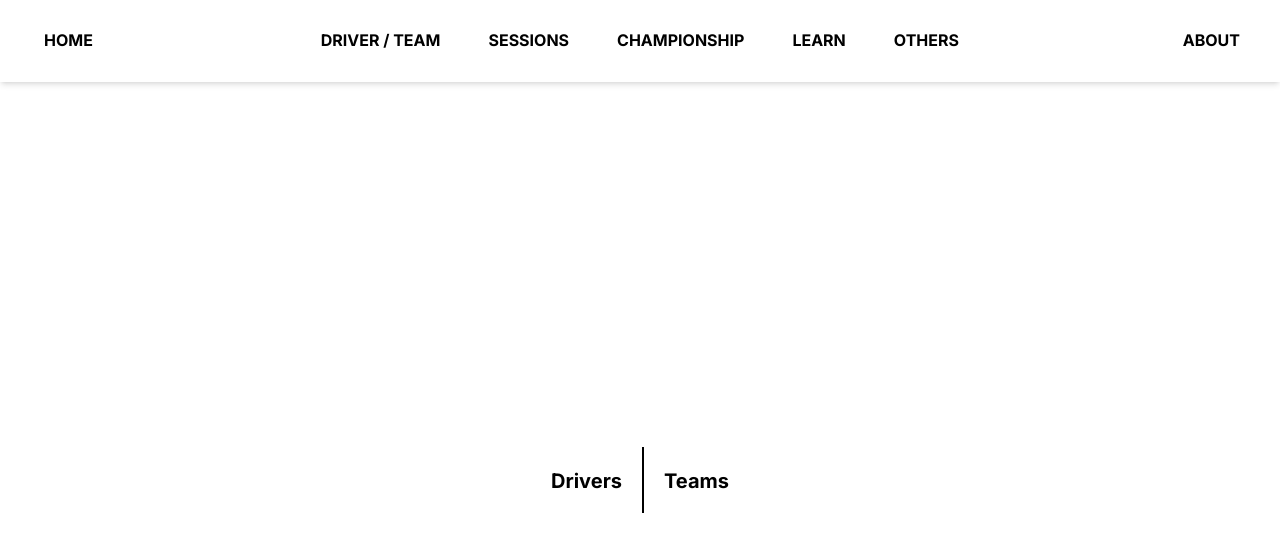
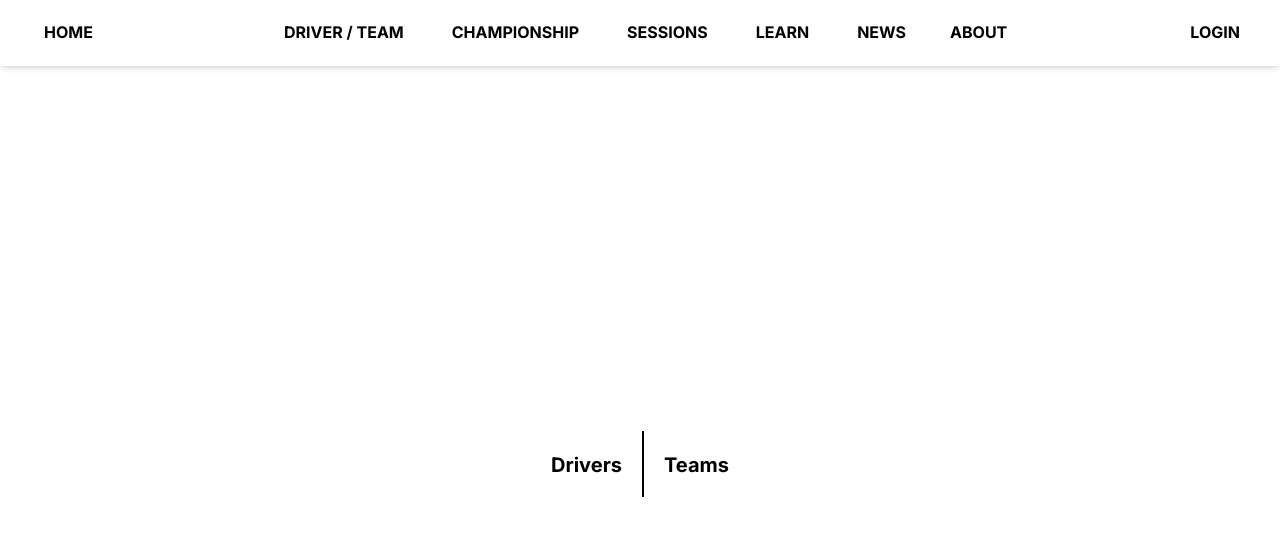
Before and after one commit to juhun32/ftrace, a React (Create React App) app in the folder frontend/: page /info in a window 1280 px wide. Shown: the top 552 px of the page. Built offline with nearby package versions, Linux system fonts and the light colour scheme.

Commit message:
Refactor Header and Intro components; add authentication check in Header, update navigation links, and adjust Intro height for improved layout

```diff
--- a/frontend/src/components/Header.js
+++ b/frontend/src/components/Header.js
@@ -1,39 +1,77 @@
 import React from "react";
+import { useEffect, useState } from "react";
 // import "../css/Menu.css";
 
 // import home from "../img/home.png";
 // import { useEffect } from "react";
 
 const Menu = () => {
+  const [isAuthenticated, setIsAuthenticated] = useState(false);
+
+  useEffect(() => {
+    const checkAuth = () => {
+      const userCookie = document.cookie
+        .split("; ")
+        .find((row) => row.startsWith("user="));
+      if (userCookie) {
+        setIsAuthenticated(true);
+      }
+    };
+    checkAuth();
+  }, []);
+
   return (
-    // <header>
-
-    // </header>
-
-    <header className="w-full text-base font-bold flex justify-between items-center px-10 py-7 bg-white shadow-md">
+    <header className="w-full text-base font-bold flex justify-between items-center px-10 py-5 bg-white shadow-md">
       <div class="text-black hover:text-red-700 border-transparent border-b-2 hover:border-black hover:border-b-2">
-        <a href="/" class="px-1">HOME</a>
+        <a href="/" class="px-1">
+          HOME
+        </a>
       </div>
       <div class="flex gap-10">
         <div class="text-black hover:text-red-700 border-transparent border-b-2 hover:border-black hover:border-b-2">
-          <a href="/info" class="px-1">DRIVER / TEAM</a>
+          <a href="/info" class="px-1">
+            DRIVER / TEAM
+          </a>
         </div>
+
         <div class="text-black hover:text-red-700 border-transparent border-b-2 hover:border-black hover:border-b-2">
-          <a href="/sessions" class="px-1">SESSIONS</a>
+          <a href="/championship" class="px-1">
+            CHAMPIONSHIP
+          </a>
         </div>
+
         <div class="text-black hover:text-red-700 border-transparent border-b-2 hover:border-black hover:border-b-2">
-          <a href="/championship" class="px-1">CHAMPIONSHIP</a>
+          <a href="/sessions" class="px-1">
+            SESSIONS
+          </a>
         </div>
+
         <div class="text-black hover:text-red-700 border-transparent border-b-2 hover:border-black hover:border-b-2">
-          <a href="/learn" class="px-1">LEARN</a>
+          <a href="/learn" class="px-1">
+            LEARN
+          </a>
         </div>
+
         <div class="text-black hover:text-red-700 border-transparent border-b-2 hover:border-black hover:border-b-2">
-          <a href="/others" class="px-1">OTHERS</a>
+          <a href="/others" class="px-1">
+            NEWS
+          </a>
+        </div>
+
+        <div class="text-black hover:text-red-700 border-transparent border-b-2 hover:border-black hover:border-b-2">
+          <a href="/about">ABOUT</a>
         </div>
       </div>
-      <div class="text-black hover:text-red-700 border-transparent border-b-2 hover:border-black hover:border-b-2">
-        <a href="/about">ABOUT</a>
-      </div>
+
+      {isAuthenticated ? (
+        <div class="text-black hover:text-red-700 border-transparent border-b-2 hover:border-black hover:border-b-2">
+          <a href="/about">PROFILE</a>
+        </div>
+      ) : (
+        <div class="text-black hover:text-red-700 border-transparent border-b-2 hover:border-black hover:border-b-2">
+          <a href="/about">LOGIN</a>
+        </div>
+      )}
     </header>
   );
 };
--- a/frontend/src/components/Intro.js
+++ b/frontend/src/components/Intro.js
@@ -6,7 +6,7 @@ import { TbAntennaBars5 } from "react-icons/tb";
 
 const Intro = () => {
   return (
-    <div className="intro-container flex justify-center items-center flex-col h-[calc(100vh-6rem)]">
+    <div className="intro-container flex justify-center items-center flex-col h-[calc(100vh-5rem)]">
       <div className="flex justify-center items-end flex-col gap-2 text-right">
         <div className="flex flex-row gap-3">
           <h1 className="text-4xl font-bold text-red-700">FO </h1>
```
